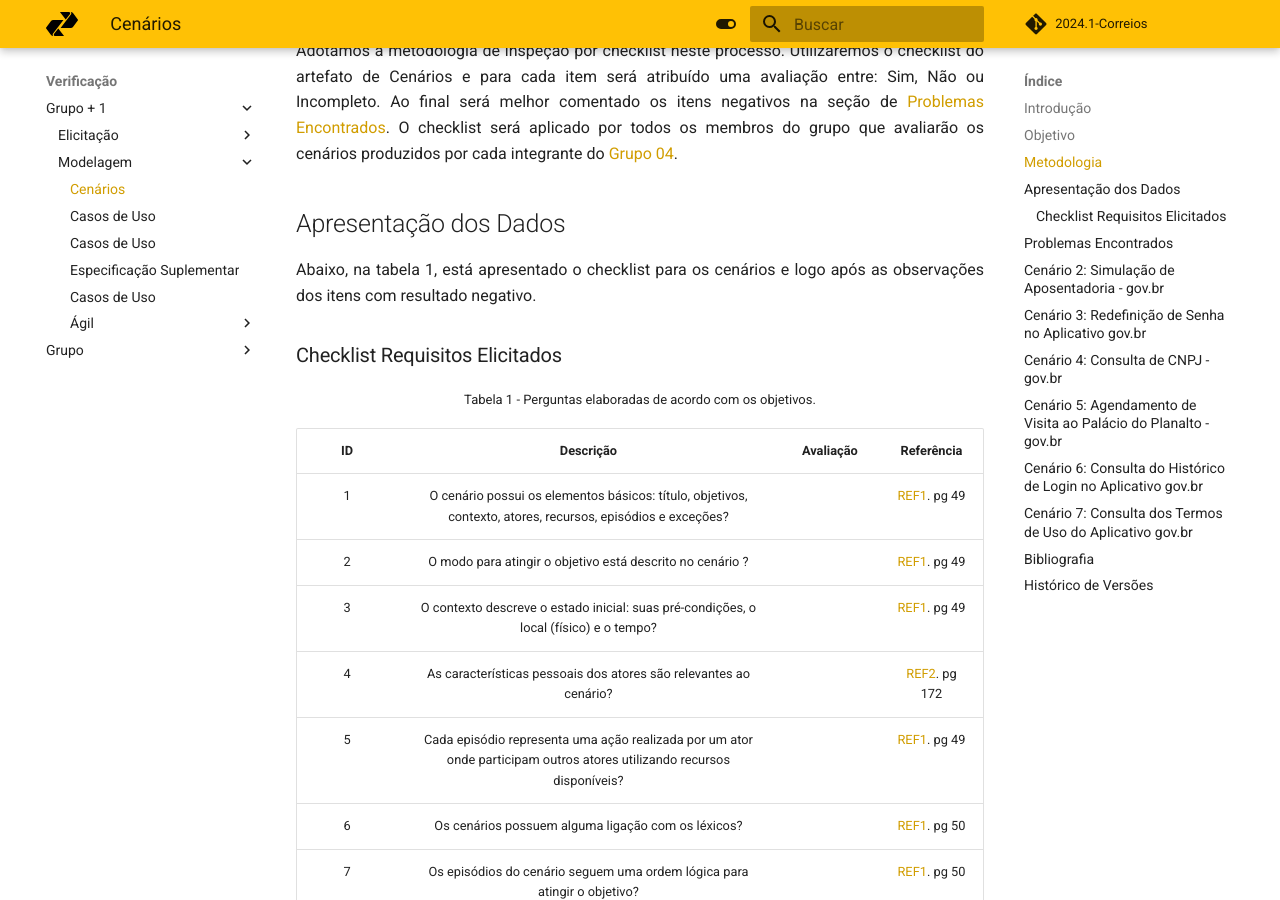
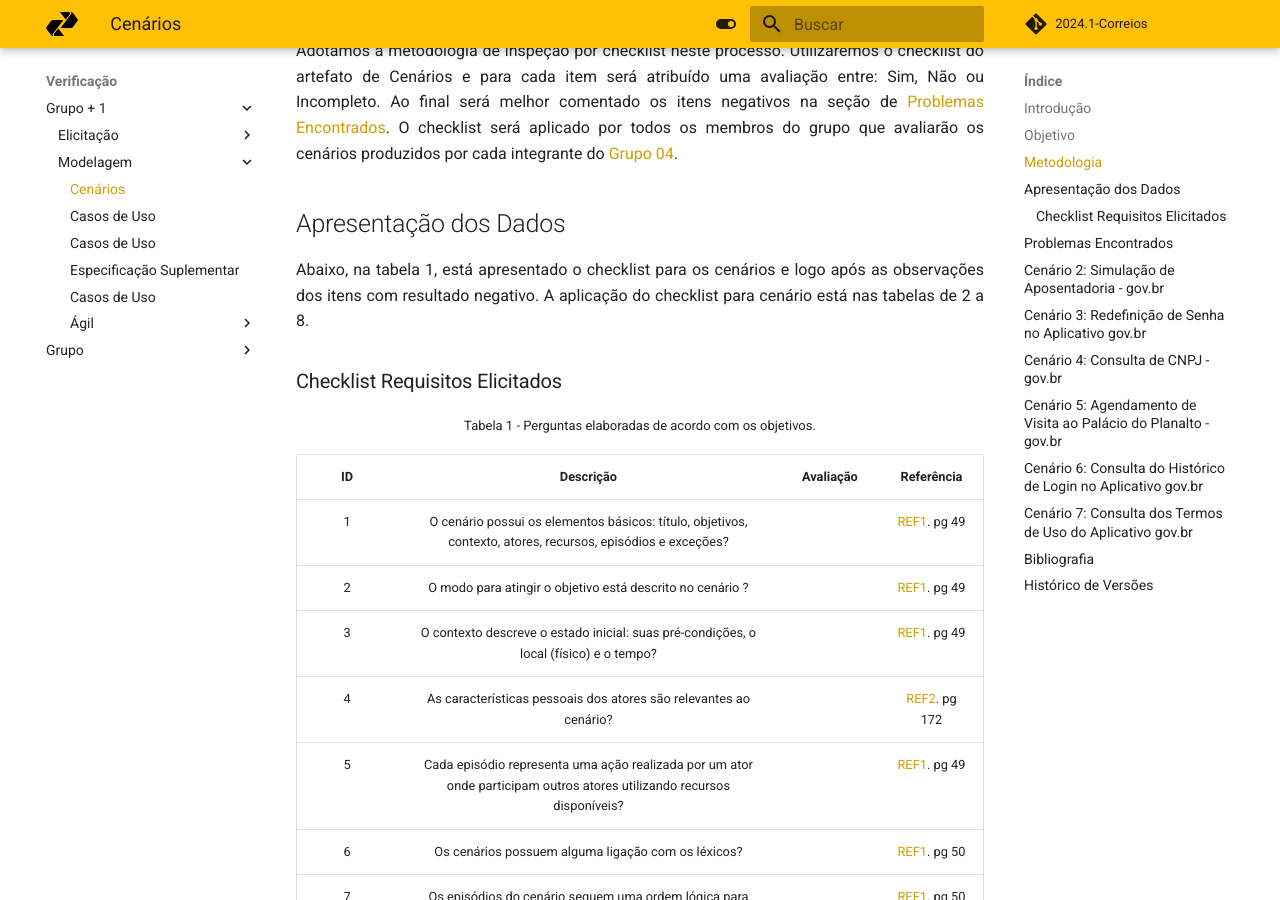
Before and after one commit to Requisitos-de-Software/2024.1-Serasa, an MkDocs documentation site: the page built from docs/verificacao/grupo+1/modelagem/cenarios.md, in a window 1280 px wide and 900 px high, scrolled down 576 px. Built offline with MkDocs 1.6.1 and Material for MkDocs 9.7.7, drawn with Linux system fonts in a browser that asks for light colours; comment, search, counter and statistics services are not loaded.

Commit message:
citar tabelas

```diff
--- a/docs/verificacao/grupo+1/modelagem/cenarios.md
+++ b/docs/verificacao/grupo+1/modelagem/cenarios.md
@@ -14,7 +14,7 @@ Adotamos a metodologia de inspeção por checklist neste processo. Utilizaremos
 
 ## Apresentação dos Dados
 
-Abaixo, na tabela 1, está apresentado o checklist para os cenários e logo após as observações dos itens com resultado negativo.
+Abaixo, na tabela 1, está apresentado o checklist para os cenários e logo após as observações dos itens com resultado negativo. A aplicação do checklist para cenário está nas tabelas de 2 a 8.
 
 ### Checklist Requisitos Elicitados
 
```
Also changed, not shown: docs/verificacao/grupo+1/elicitacao/perfil_do_usuario.md (+1 -1 lines).
